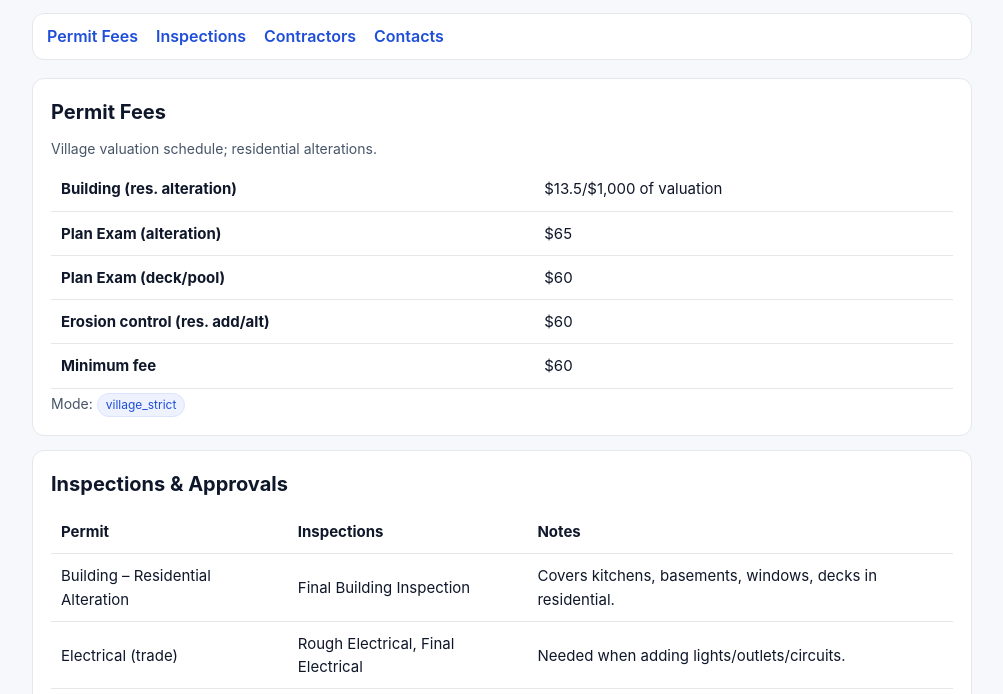
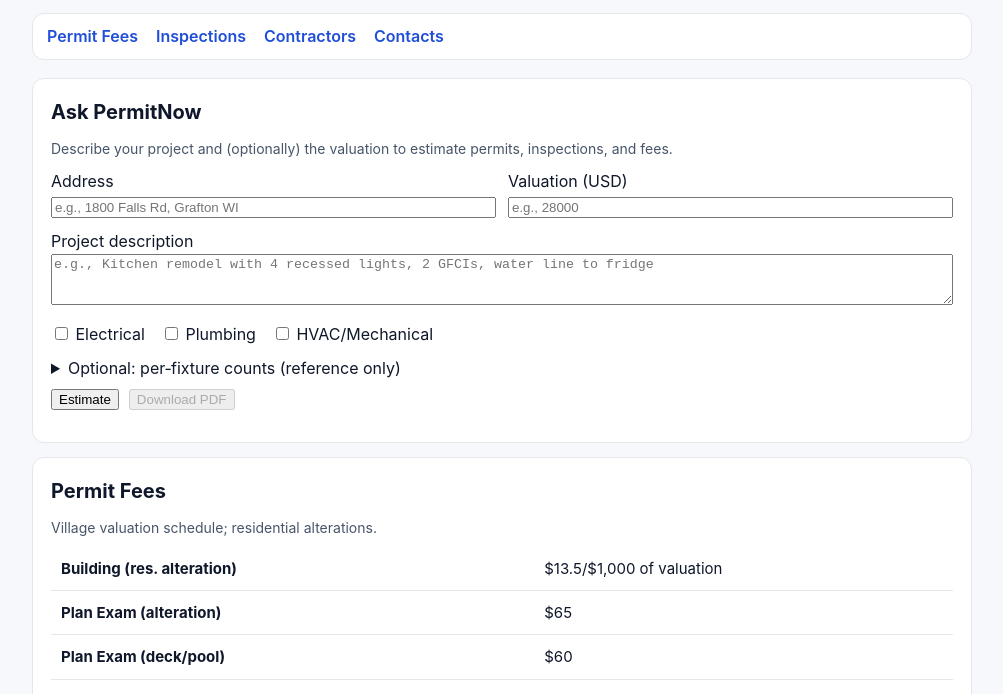
Before and after one commit to iragozin-max/permitnow, a plain HTML site: page index.html in a window 1280 px wide. Shown: the part 106-800 px from the top of the page, without its empty margins (138-1141 px from the left). Drawn offline with Linux system fonts and the light colour scheme.

Commit message:
updated AI input portion for estimator and style

```diff
--- a/index.html
+++ b/index.html
@@ -21,6 +21,55 @@
         <li><a href="#contacts">Contacts</a></li>
       </ul>
     </nav>
+
+    <!-- Ask PermitNow (Estimator) -->
+<section class="card" id="estimator">
+  <h2>Ask PermitNow</h2>
+  <div class="sub">Describe your project and (optionally) the valuation to estimate permits, inspections, and fees.</div>
+
+  <form id="estimator-form" autocomplete="off">
+    <div style="display:grid;grid-template-columns:1fr 1fr;gap:12px;align-items:flex-end;margin-top:10px">
+      <label>
+        <div>Address</div>
+        <input id="addr" type="text" placeholder="e.g., 1800 Falls Rd, Grafton WI" style="width:100%" />
+      </label>
+      <label>
+        <div>Valuation (USD)</div>
+        <input id="valuation" type="number" min="0" step="100" placeholder="e.g., 28000" style="width:100%" />
+      </label>
+    </div>
+
+    <label style="display:block;margin-top:10px">
+      <div>Project description</div>
+      <textarea id="desc" rows="3" placeholder="e.g., Kitchen remodel with 4 recessed lights, 2 GFCIs, water line to fridge" style="width:100%"></textarea>
+    </label>
+
+    <div style="display:flex;gap:16px;flex-wrap:wrap;margin:10px 0">
+      <label><input type="checkbox" id="t-elec"> Electrical</label>
+      <label><input type="checkbox" id="t-plum"> Plumbing</label>
+      <label><input type="checkbox" id="t-hvac"> HVAC/Mechanical</label>
+    </div>
+
+    <!-- Optional per‑fixture fields (reference fees only) -->
+    <details style="margin:6px 0">
+      <summary>Optional: per‑fixture counts (reference only)</summary>
+      <div style="display:grid;grid-template-columns:repeat(4,1fr);gap:10px;margin-top:8px">
+        <label>Recessed lights <input id="f-recess" type="number" min="0" value="0" style="width:100%"></label>
+        <label>GFCI outlets <input id="f-gfci" type="number" min="0" value="0" style="width:100%"></label>
+        <label>Std outlets <input id="f-outlet" type="number" min="0" value="0" style="width:100%"></label>
+        <label>Water lines <input id="f-water" type="number" min="0" value="0" style="width:100%"></label>
+      </div>
+      <div class="sub">Village charges trade minimums in portal; per‑fixture calc shown as **reference** only.</div>
+    </details>
+
+    <div style="display:flex;gap:10px;margin-top:8px">
+      <button type="submit">Estimate</button>
+      <button type="button" id="btn-print" disabled>Download PDF</button>
+    </div>
+  </form>
+
+  <div id="estimator-result" style="margin-top:14px"></div>
+</section>
 
     <section class="card" id="fees">
       <h2>Permit Fees</h2>
```
